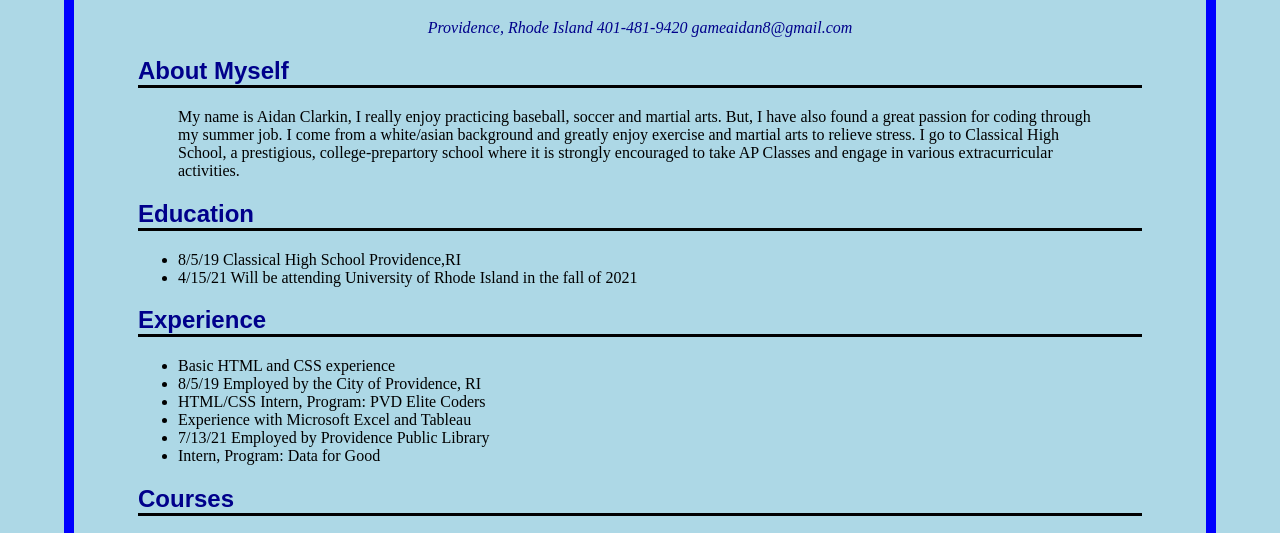
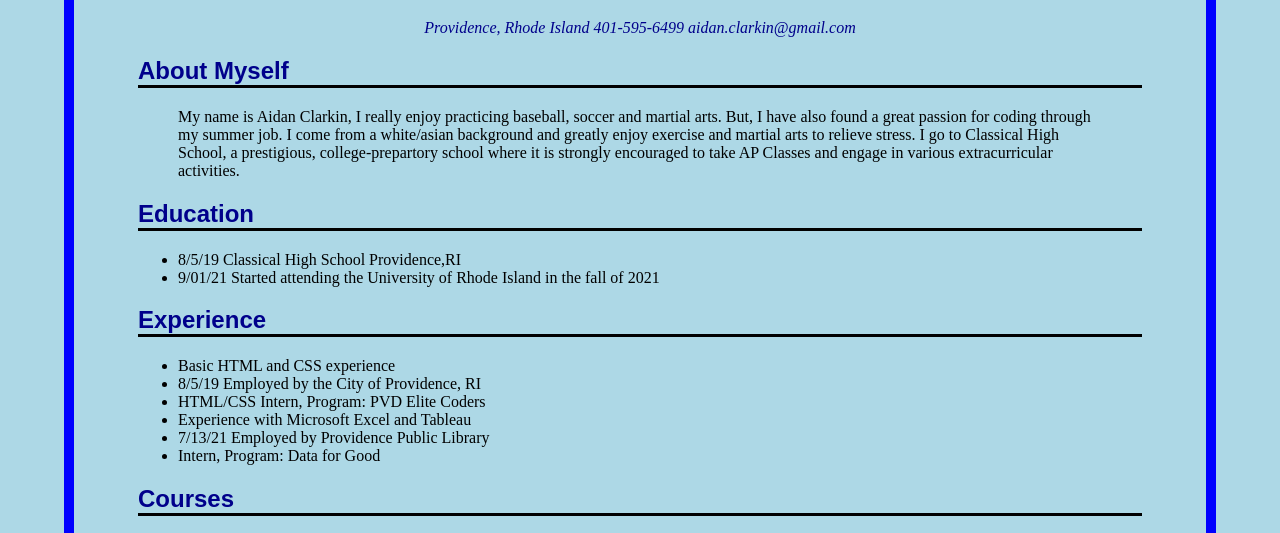
Before and after one commit to aidanc8/aidanc8.github.io, a plain HTML site: page index.html in a window 1280 px wide. Shown: the part 199-732 px from the top of the page. Drawn offline with Linux system fonts and the light colour scheme.

Commit message:
Update index.html

```diff
--- a/index.html
+++ b/index.html
@@ -9,7 +9,7 @@
 <body>
 <header>
 <h1>Aidan Clarkin</h1>
-<address> Providence, Rhode Island 401-481-9420 gameaidan8@gmail.com </address>
+<address> Providence, Rhode Island 401-595-6499 aidan.clarkin@gmail.com </address>
 </header>
     <main>
         <article>
@@ -19,7 +19,7 @@
 <h2>Education</h2>
     <ul>
         <li>8/5/19 Classical High School Providence,RI</li>
-        <li>4/15/21 Will be attending University of Rhode Island in the fall of 2021</li>
+        <li>9/01/21 Started attending the University of Rhode Island in the fall of 2021</li>
     </ul>
         <h2>Experience</h2>
     <ul>
```
